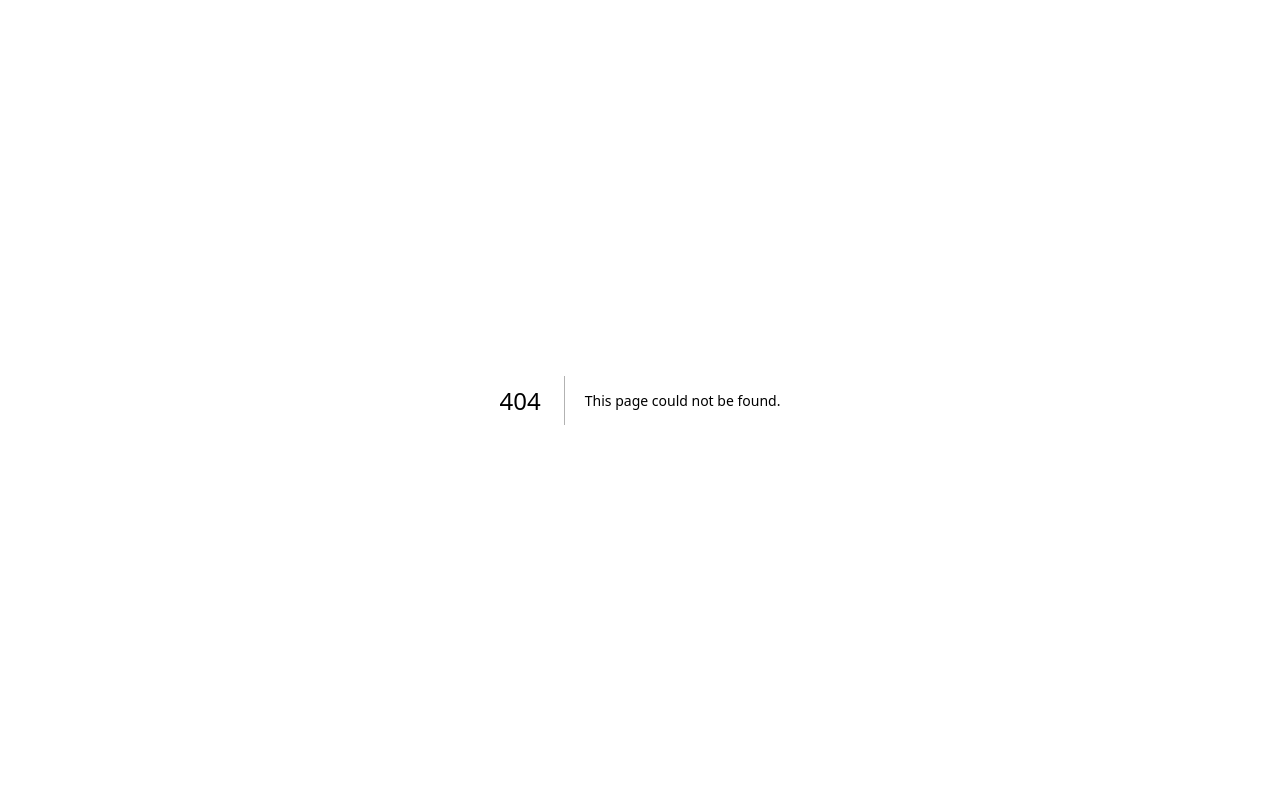
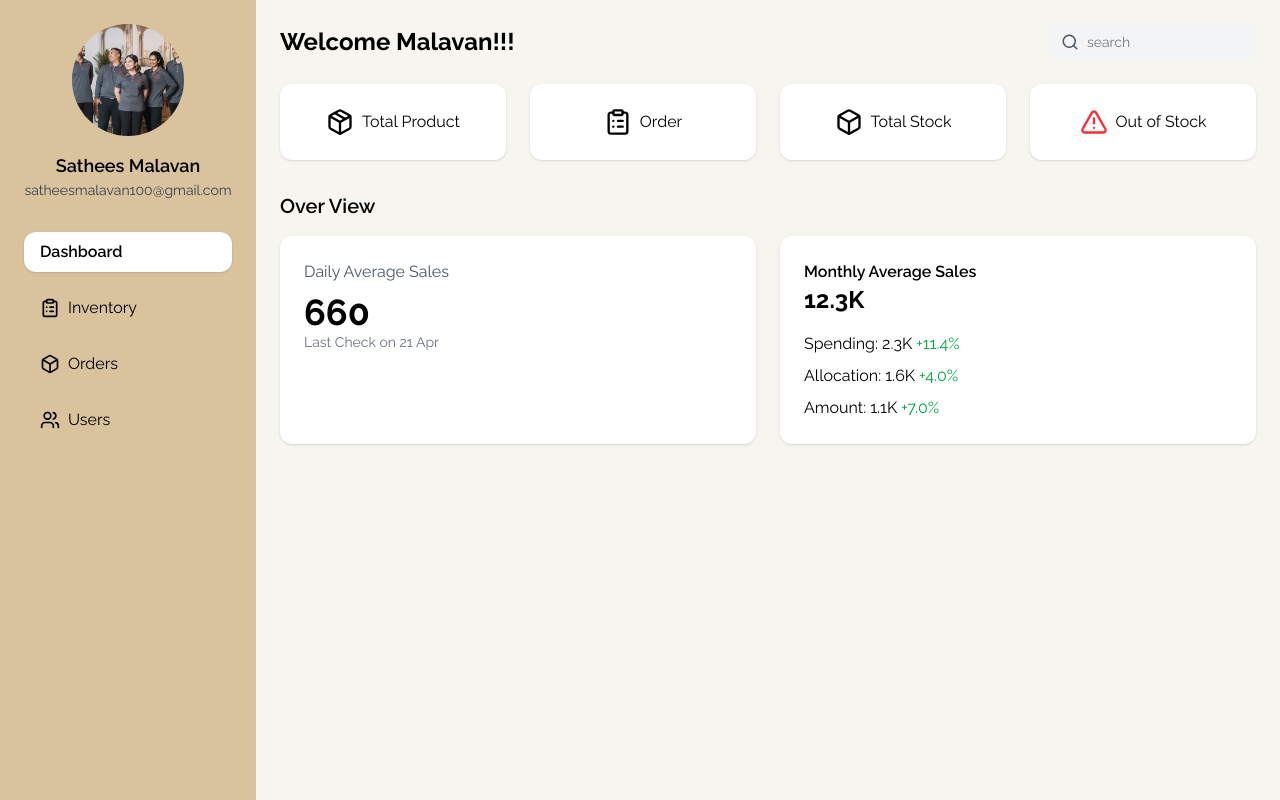
Before and after one commit to VDU-Intimates/vdu-frontend, a Next.js app: page /Dashboard in a window 1280 px wide. Before the commit this address had no page. Built offline with nearby package versions, Linux system fonts and the light colour scheme; a web font is replaced by a local one.

Commit message:
Inventory UI

```diff
--- a/app/AdminDashboard/page.tsx
+++ b/app/(admin)/Dashboard/page.tsx
@@ -1,16 +1,18 @@
 // app/dashboard/page.tsx  (Next.js 13+ with App Router)
 import React from "react";
 import { Search, Package, Box, AlertTriangle, ClipboardList, Users } from "lucide-react";
+import Image from "next/image";
 
 const AdminDashboard = () => {
   return (
     <div className="flex min-h-screen bg-[#f7f5ef]">
       {/* Sidebar */}
       <aside className="w-64 bg-[#d8c39d] p-6 flex flex-col items-center">
-        <img
-          src="https://via.placeholder.com/150"
+        <Image
+          src="/assets/images/team.png"
           alt="Profile"
           className="w-28 h-28 rounded-full object-cover mb-4"
+          width={112} height={112}
         />
         <h2 className="font-semibold text-lg">Sathees Malavan</h2>
         <p className="text-sm text-gray-700">satheesmalavan100@gmail.com</p>
```
Also changed, not shown: app/(admin)/Inventory/page.tsx (renamed from app/Inventory/page.tsx).
